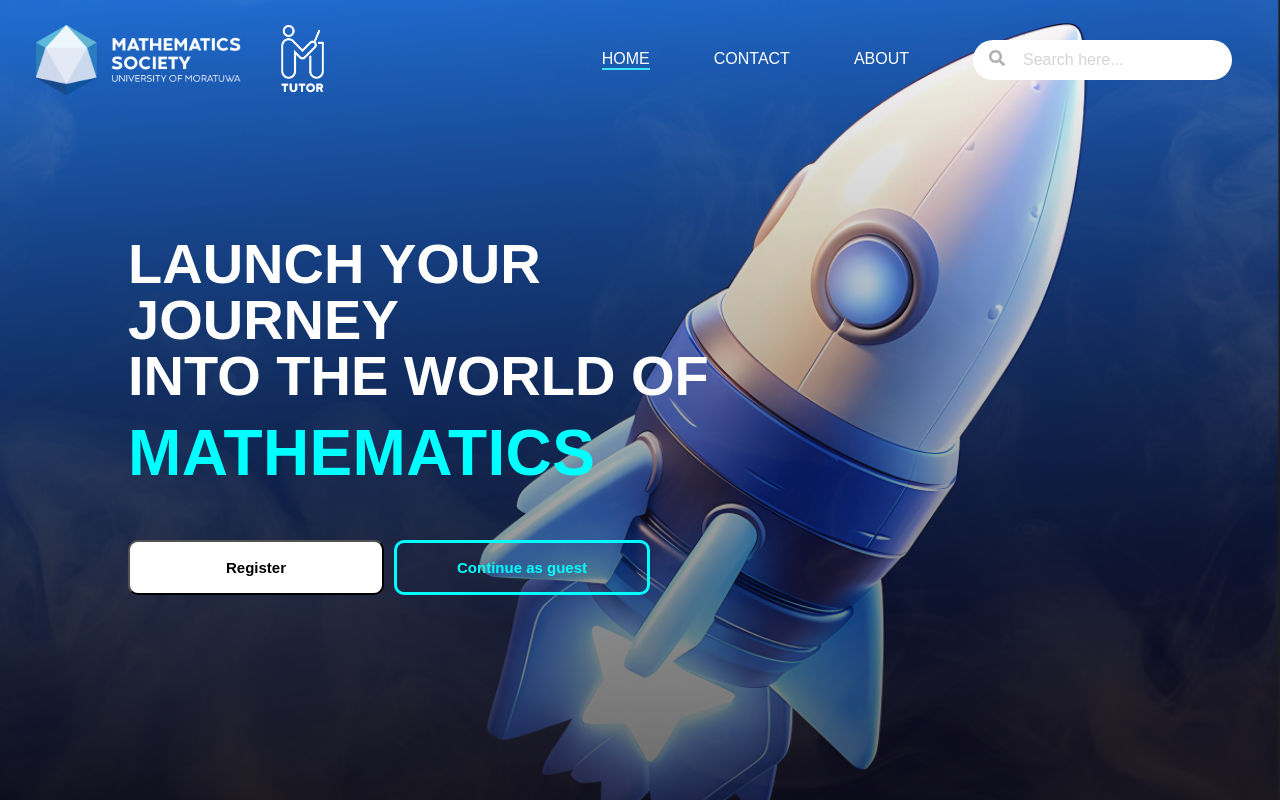
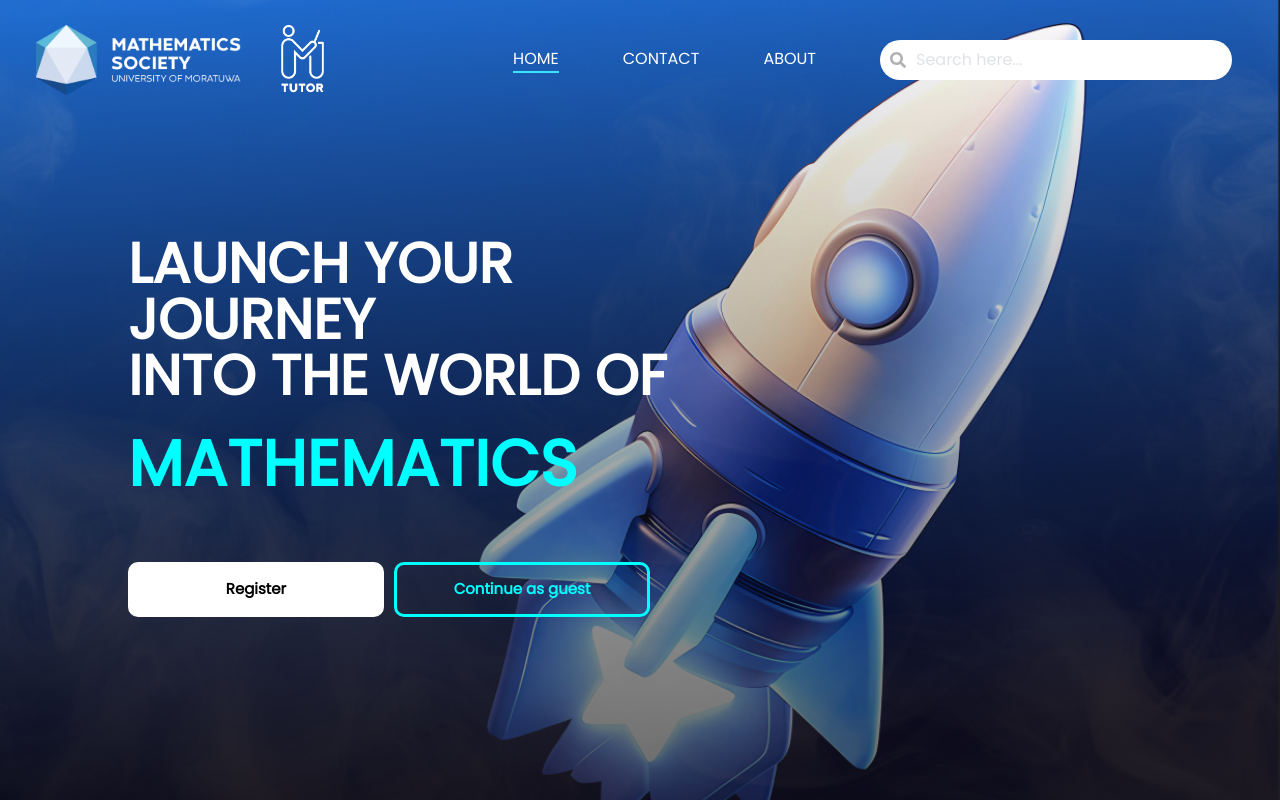
Before and after one commit to M-tutor/m-tutor, a React (Create React App) app: page / in a window 1280 px wide. Built offline with nearby package versions, Linux system fonts and the light colour scheme.

Commit message:
Update App.css

```diff
--- a/src/App.css
+++ b/src/App.css
@@ -1,3 +1,5 @@
+@import url(https://cdn.jsdelivr.net/npm/tailwindcss@2.2.19/dist/tailwind.min.css);
+@import url(https://fonts.googleapis.com/css?family=Poppins);
 @import url(https://fonts.googleapis.com/css?family=Raleway);
 
 * {
```
